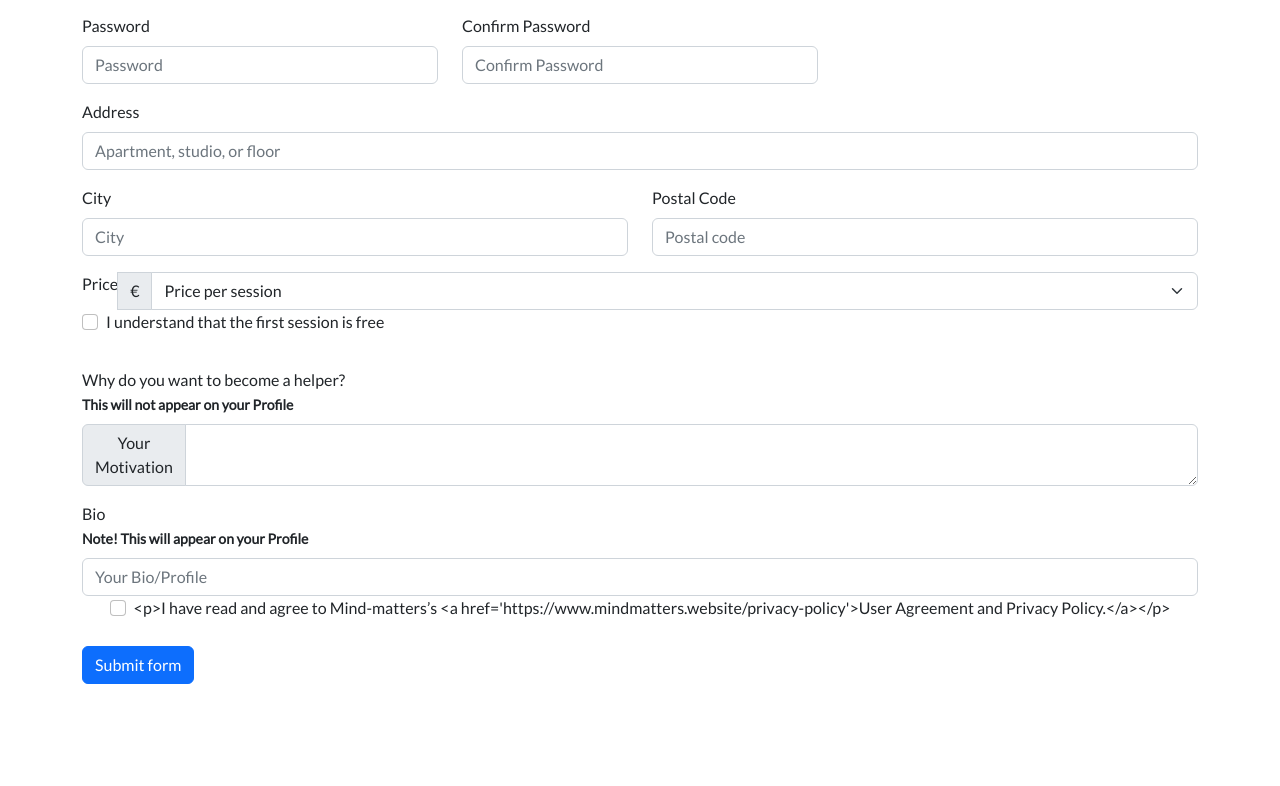
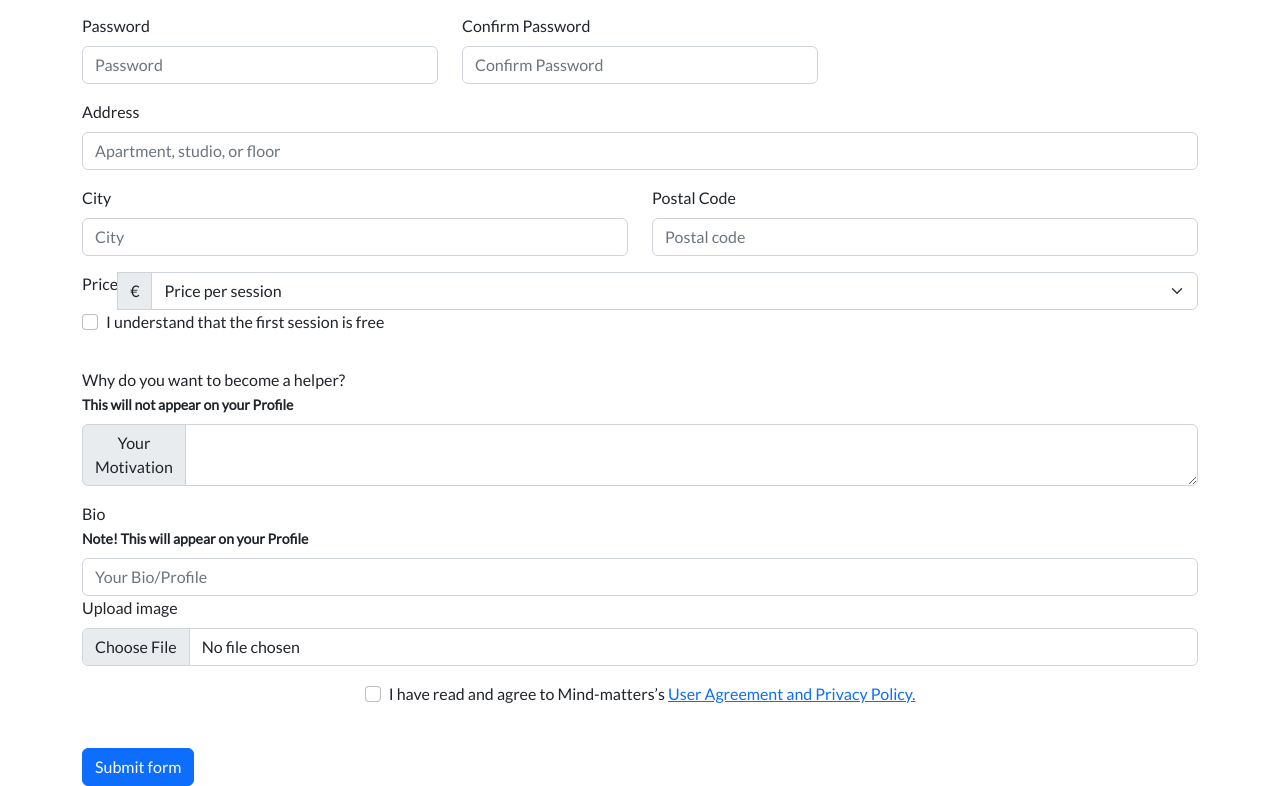
Before and after one commit to shristi-rks/Final-Project, a React (Create React App) app: page /FormHelper in a window 1280 px wide. Shown: the part 478-1264 px from the top of the page. Before the commit the page ends 1162 px from the top, so only its background shows below. Built offline with nearby package versions, Linux system fonts and the light colour scheme.

Commit message:
complete FormHelper

```diff
--- a/src/components/FormHelper.jsx
+++ b/src/components/FormHelper.jsx
@@ -282,10 +282,32 @@ function FormHelper() {
         </Form.Group>
         </Row>
         <Row>
+        <Form.Group controlId="formFile" className="mb-3">
+        <Form.Label>Upload image</Form.Label>
+        <Controller
+                name="image"
+                control={control}
+                rules={{ required: true }}
+                render={({ field }) => (
+                  <Form.Control  {...field} type="file"  />
+                )}
+                />
+      </Form.Group>
+        </Row>
+        <Row>
             <Form.Group className="d-flex justify-content-center mb-4" controlId="tor">
-                <Form.Check label={`<p>I have read and agree to Mind-matters’s <a href='https://www.mindmatters.website/privacy-policy'>User Agreement and Privacy Policy.</a></p>`}/>
+            <Controller
+                name="policy"
+                control={control}
+                rules={{ required: true }}
+                render={({ field }) => (
+                    <Form.Check {...field} label=<p>I have read and agree to Mind-matters’s <a href='https://www.mindmatters.website/privacy-policy'>User Agreement and Privacy Policy.</a></p> isInvalid={errors.policy}/>
+                )}
+              />
+              {errors.policy && (<Form.Control.Feedback type="invalid">required field</Form.Control.Feedback>)}
             </Form.Group>
         </Row>
+
         <div>
         <Button type="submit">Submit form</Button>
         </div>
```
